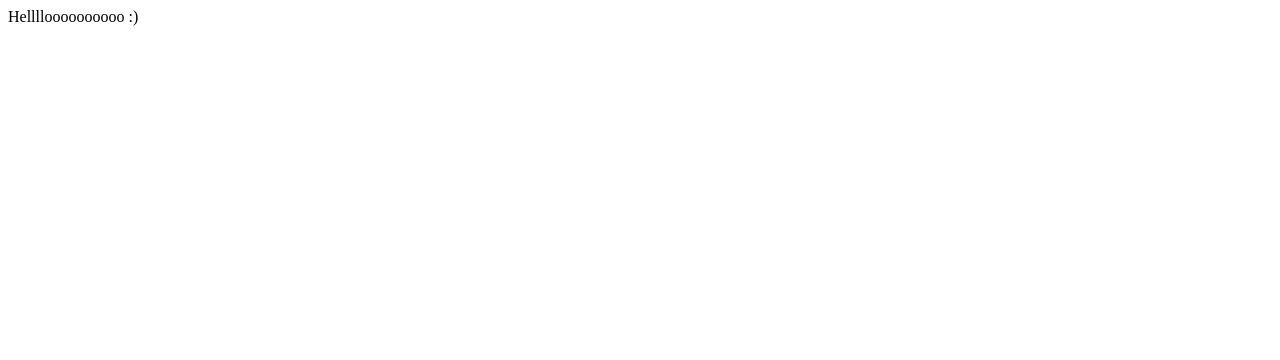
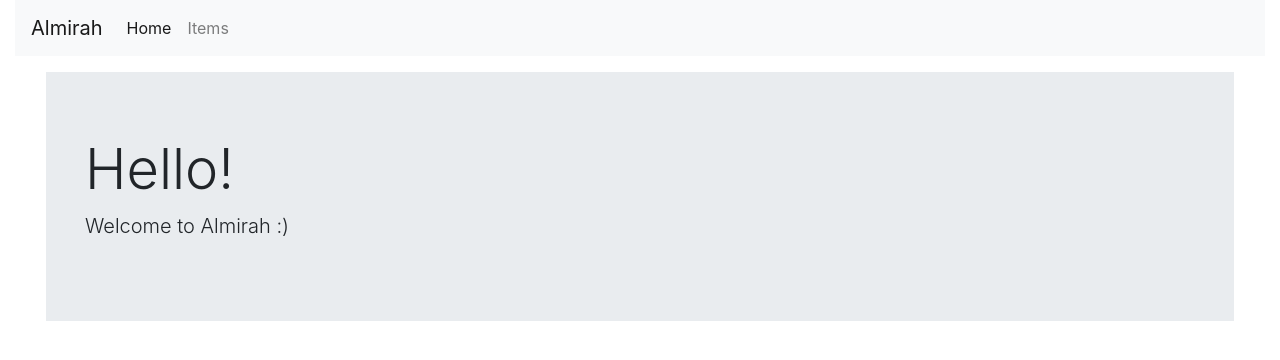
Before and after one commit to Shreya-7/wardrobe-ui, a SvelteKit app: page / in a window 1280 px wide. Shown: the top 360 px of the page. Built offline with nearby package versions, Linux system fonts and the light colour scheme.

Commit message:
Add GET views for items & use bootstrap for a cleaner UI

```diff
--- a/src/app.html
+++ b/src/app.html
@@ -2,11 +2,12 @@
 <html lang="en">
 	<head>
 		<meta charset="utf-8" />
+        <link rel="stylesheet" href="https://cdn.jsdelivr.net/npm/bootstrap@4.0.0/dist/css/bootstrap.min.css" integrity="sha384-Gn5384xqQ1aoWXA+058RXPxPg6fy4IWvTNh0E263XmFcJlSAwiGgFAW/dAiS6JXm" crossorigin="anonymous">
 		<link rel="icon" href="%sveltekit.assets%/favicon.png" />
 		<meta name="viewport" content="width=device-width" />
 		%sveltekit.head%
 	</head>
-	<body data-sveltekit-preload-data="hover">
+	<body data-sveltekit-preload-data="hover" class="container-fluid">
 		<div style="display: contents">%sveltekit.body%</div>
 	</body>
 </html>
--- a/src/lib/App.svelte
+++ b/src/lib/App.svelte
@@ -1,3 +1,6 @@
-<section>
-    Helllloooooooooo :)
-</section>
+<div class="jumbotron jumbotron-fluid">
+    <div class="container">
+      <h1 class="display-4">Hello!</h1>
+      <p class="lead">Welcome to Almirah :)</p>
+    </div>
+  </div>
--- /dev/null
+++ b/src/lib/Nav.svelte
@@ -0,0 +1,13 @@
+<nav class="navbar navbar-expand-lg navbar-light bg-light">
+    <a class="navbar-brand" href="/">Almirah</a>
+    <div>
+      <ul class="navbar-nav">
+        <li class="nav-item active">
+          <a class="nav-link" href="/">Home <span class="sr-only">(current)</span></a>
+        </li>
+        <li class="nav-item">
+          <a class="nav-link" href="/items">Items</a>
+        </li>
+      </ul>
+    </div>
+  </nav>
--- /dev/null
+++ b/src/routes/+layout.svelte
@@ -0,0 +1,7 @@
+<script>
+    import Nav from "../lib/Nav.svelte";
+</script>
+<Nav />
+<div class="p-3">
+    <slot />
+</div>
--- a/src/routes/+page.svelte
+++ b/src/routes/+page.svelte
@@ -1,5 +1,6 @@
 <script>
     import App from "../lib/App.svelte";
 </script>
-
-<App />
+<div class="container-fluid">
+    <App />
+</div>
--- /dev/null
+++ b/src/routes/items/+page.server.ts
@@ -0,0 +1,6 @@
+import { ItemsService, type Item } from "../../client";
+
+export async function load() {
+    const items: Item[] = await ItemsService.itemsGetItemsGet();
+    return { items };
+}
--- /dev/null
+++ b/src/routes/items/[item_id]/+page.server.ts
@@ -0,0 +1,6 @@
+import { ItemsService, type Item } from "../../../client";
+
+export async function load({ params }) {
+    const item: Item = await ItemsService.itemsItemIdGetItemsItemIdGet(params.item_id);
+    return { item };
+}
--- a/src/routes/outfits/+page.server.js
+++ /dev/null
@@ -1,6 +0,0 @@
-import { OutfitsService } from "../../client";
-
-export function load() {
-    const outfit = OutfitsService.outfitsOutfitIdGetOutfitsOutfitIdGet('d639823f-5eda-49da-b1f5-4ac04e3fdee0');
-    return { outfit };
-}
```
Also changed, not shown: src/routes/items/+page.svelte (added, +17 -0 lines), src/routes/items/[item_id]/+page.svelte (added, +24 -0 lines), src/routes/outfits/+page.svelte (deleted, +0 -8 lines).
